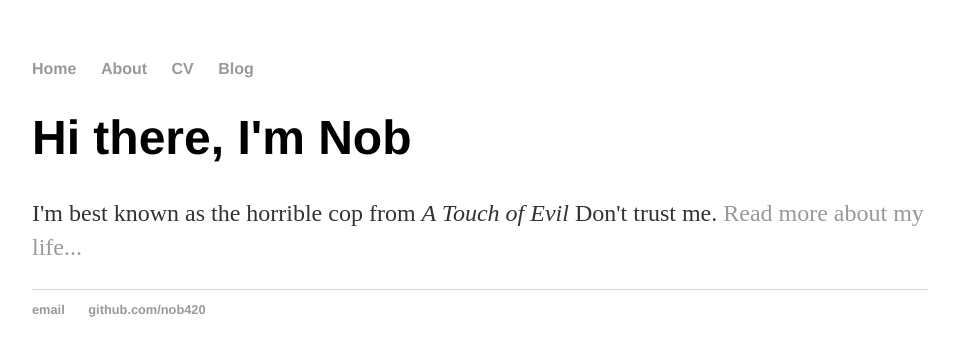
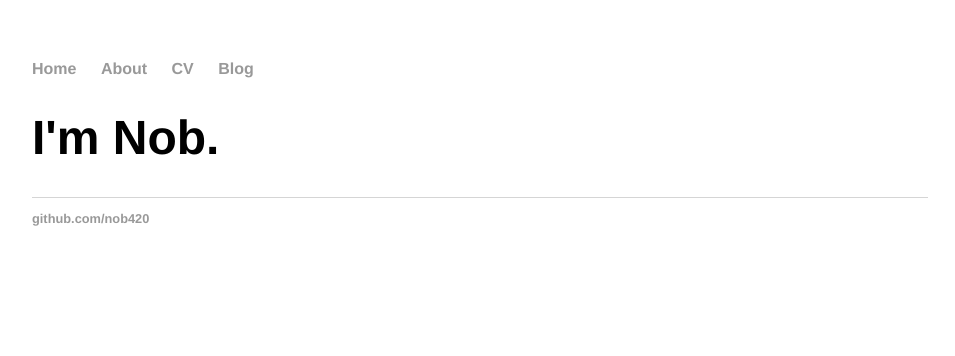
Before and after one commit to Nob420/Gayness-Calculator, a plain HTML site: page index.html in a window 1280 px wide. Shown: the whole page, without its empty margins (160-1115 px from the left). Drawn offline with Linux system fonts and the light colour scheme.

Commit message:
removed email footer

```diff
--- a/index.html
+++ b/index.html
@@ -15,13 +15,11 @@
 		</nav>
 		<div class="container">
     		<div class="blurb">
-        		<h1>Hi there, I'm Nob</h1>
-				<p>I'm best known as the horrible cop from <em>A Touch of Evil</em> Don't trust me. <a href="/about">Read more about my life...</a></p>
+        		<h1>I'm Nob.</h1>
     		</div><!-- /.blurb -->
 		</div><!-- /.container -->
 		<footer>
     		<ul>
-        		<li><a href="mailto:nob420@gmail.com">email</a></li>
         		<li><a href="https://github.com/nob420">github.com/nob420</a></li>
 			</ul>
 		</footer>
```
